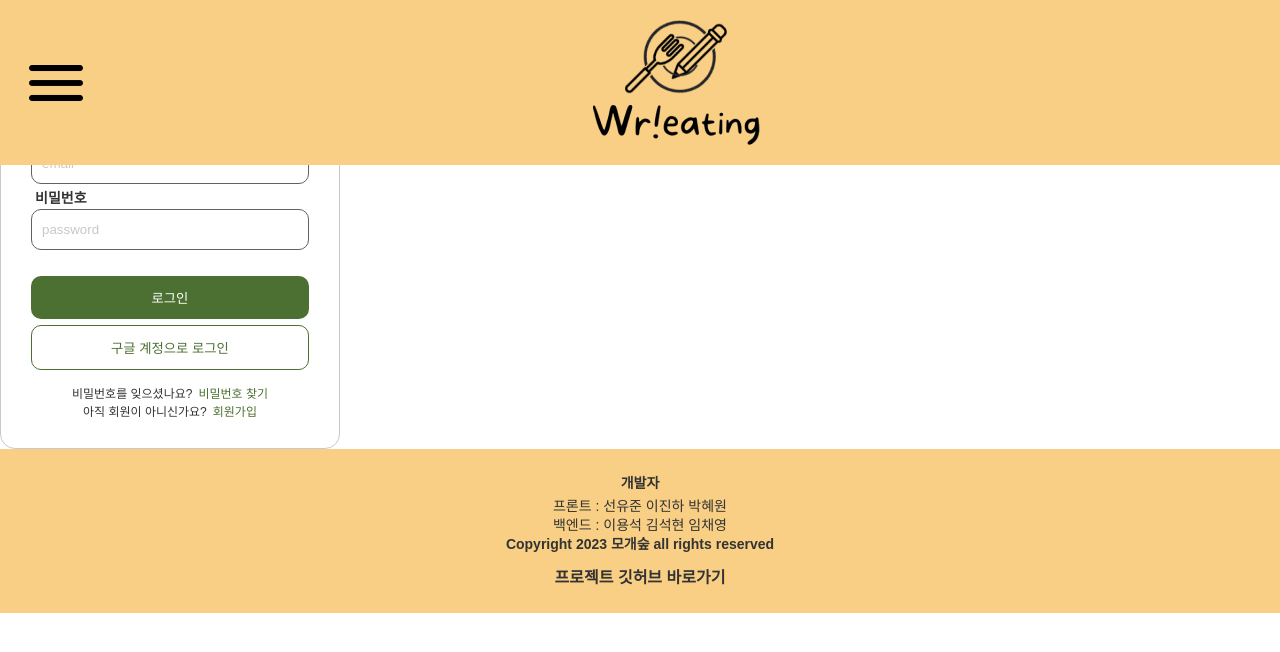
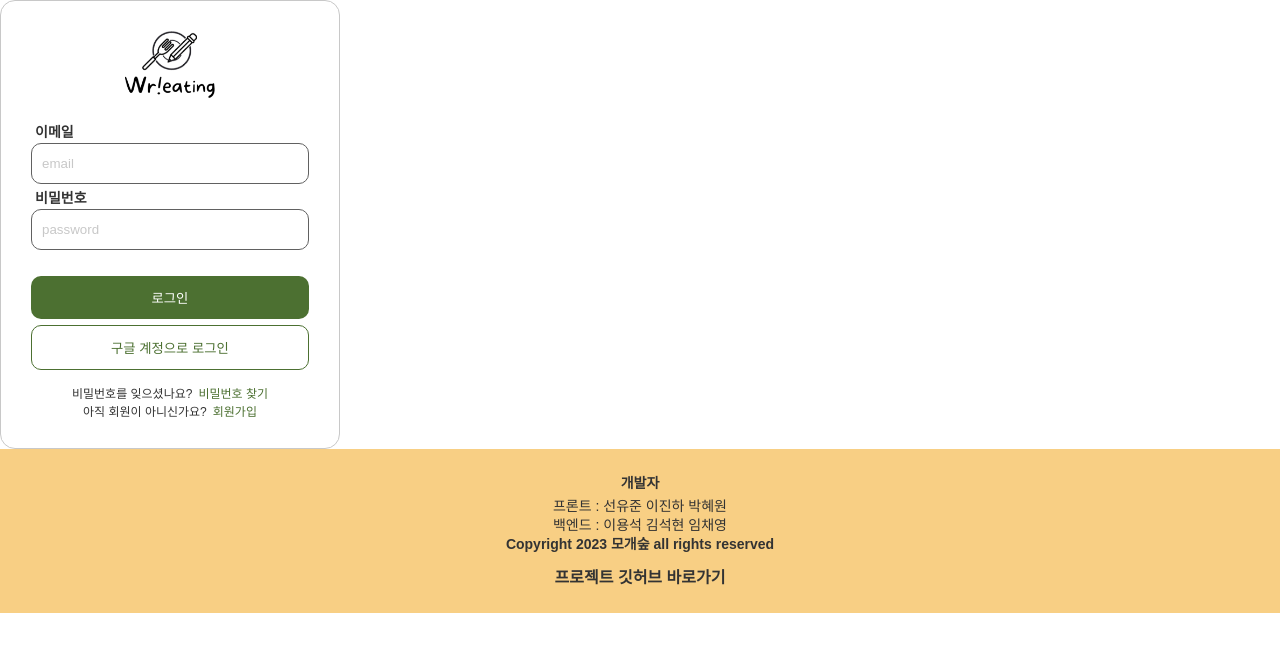
Before and after one commit to codestates-seb/seb43_main_004, a React (Create React App) app in the folder client/: page /sign-in in a window 1280 px wide. Shown: the top 652 px of the page. Built offline with nearby package versions, Linux system fonts and the light colour scheme; a web font is replaced by a local one.

Commit message:
feat :  유저 페이지 경로 설정

```diff
--- a/client/src/App.tsx
+++ b/client/src/App.tsx
@@ -7,16 +7,23 @@ import UserFindPwd from './pages/UserFindPwd'
 import Header from './components/common/Header'
 import Footer from './components/common/Footer'
 import NotFound from './pages/NotFound'
+import UserPage from './pages/UserPage'
+import EditProfile from './components/User/EditProfile'
+import ChangePwd from './components/User/ChangePwd'
 
 function App() {
   return (
     <>
-      <Header />
+      {/* <Header /> */}
       <div className="App">
         <Routes>
           <Route path="/sign-in" element={<UserSignIn />} />
           <Route path="/sign-up" element={<UserSignUp />} />
           <Route path="/find-pwd" element={<UserFindPwd />} />
+          <Route path="/userpage" element={<UserPage />}>
+            <Route path="" element={<EditProfile />} />
+            <Route path="change-pwd" element={<ChangePwd />} />
+          </Route>
           <Route path="/*" element={<NotFound error="404" />} />
         </Routes>
       </div>
```
